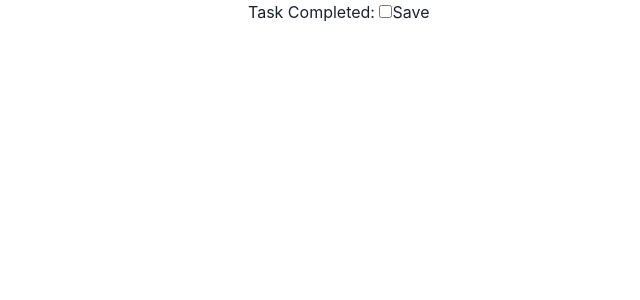
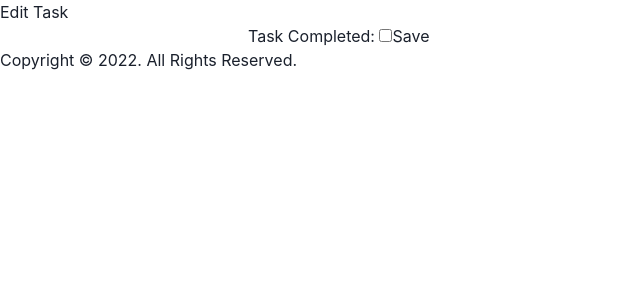
Before and after one commit to hyper63/hyper-todo-list-demo, a React (Create React App) app: page /todos/1 in a window 1280 px wide. Shown: the top 300 px of the page, without its empty margins (0-640 px from the left). Built offline with nearby package versions, Linux system fonts and the light colour scheme; no server answers.

Commit message:
Enhancement: added Header and footer to EditPage.js #89

```diff
--- a/src/pages/EditPage.js
+++ b/src/pages/EditPage.js
@@ -1,5 +1,7 @@
 import React, { useEffect } from 'react'
 import EditView from '../components/EditView'
+import Header from '../components/Header'
+import Footer from '../components/Footer'
 import { connect } from 'react-redux'
 import { updateTodo } from '../store/todos'
 import { useNavigate, useParams } from 'react-router-dom'
@@ -40,7 +42,9 @@ const EditPage = (props) => {
   }
   return (
     <div>
+      <Header name='Edit Task' />
       <EditView id={id} update={update} task={todo.task} completed={todo.completed} />
+      <Footer />
     </div>
   )
 }
--- a/src/pages/Homepage.js
+++ b/src/pages/Homepage.js
@@ -1,6 +1,8 @@
 import React, { useEffect } from 'react'
 import Form from '../components/Form'
 import TodoList from '../components/TodoList'
+import Header from '../components/Header'
+import Footer from '../components/Footer'
 import { connect } from 'react-redux'
 import { getTodos, addTodo, deleteTodo } from '../store/todos'
 import { Box } from '@chakra-ui/react'
@@ -53,7 +55,7 @@ const Homepage = (props) => {
   }
   return (
     <Box>
-      <h1>Task Master</h1>
+      <Header name='Task Master' />
       <Form addTodo={addTask} />
       {tasks && tasks.length > 0
         ? <TodoList
@@ -62,7 +64,7 @@ const Homepage = (props) => {
             todos={tasks}
           />
         : <h4>No Tasks Added</h4>}
-      <footer>All Rights Reserved &copy;2022</footer>
+      <Footer />
     </Box>
   )
 }
```
